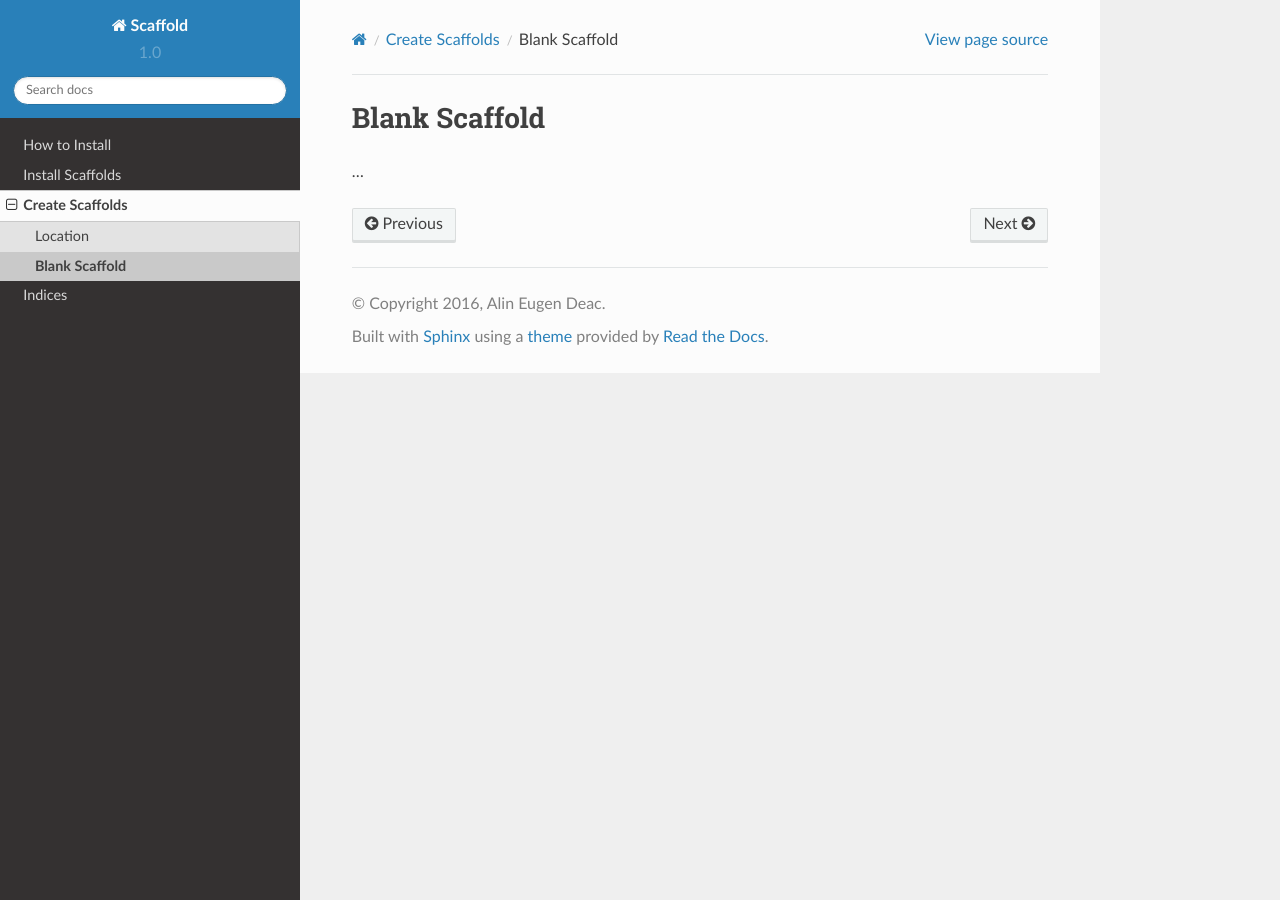
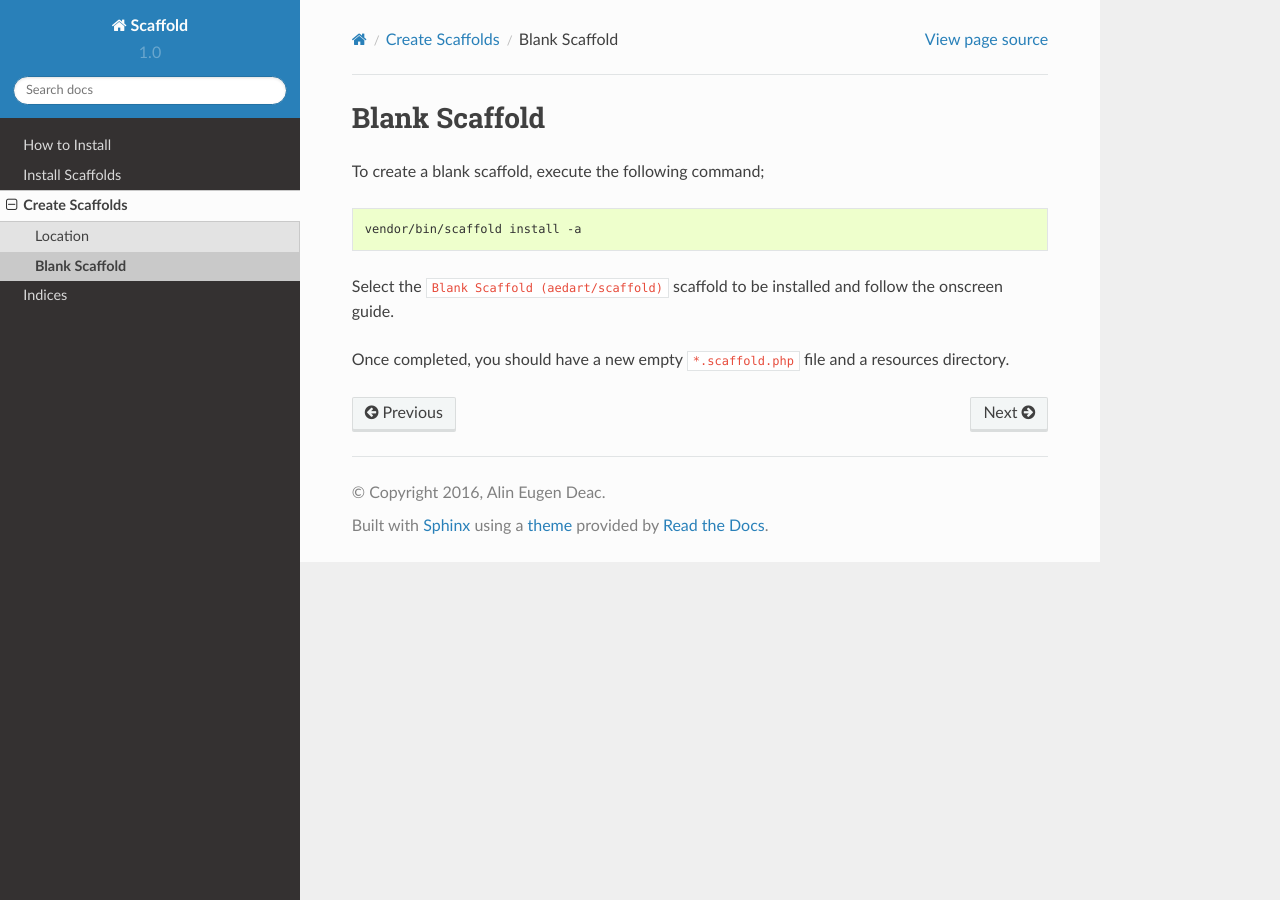
Before and after one commit to aedart/scaffold, a Sphinx documentation site: the page built from docs/source/create_scaffolds/blank-scaffold.rst, in a window 1280 px wide. Built offline with Sphinx 7.4.7 and the Read the Docs theme 2.0.0, drawn with Linux system fonts in a browser that asks for light colours.

Commit message:
Add install blank scaffold guide

```diff
--- a/docs/source/create_scaffolds/blank-scaffold.rst
+++ b/docs/source/create_scaffolds/blank-scaffold.rst
@@ -5,4 +5,12 @@
 Blank Scaffold
 ==============
 
-...
+To create a blank scaffold, execute the following command;
+
+.. code-block:: console
+
+    vendor/bin/scaffold install -a
+
+Select the :code:`Blank Scaffold (aedart/scaffold)` scaffold to be installed and follow the onscreen guide.
+
+Once completed, you should have a new empty :code:`*.scaffold.php` file and a resources directory.
```
